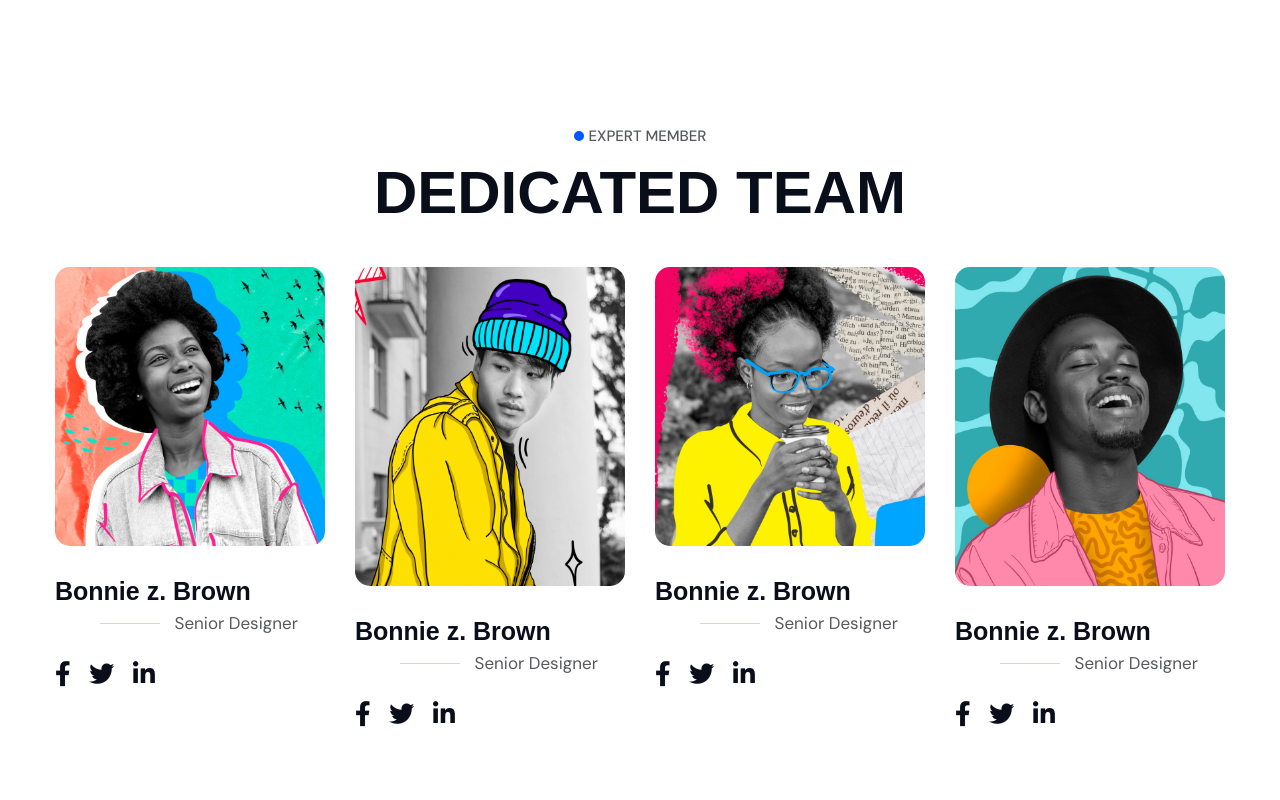
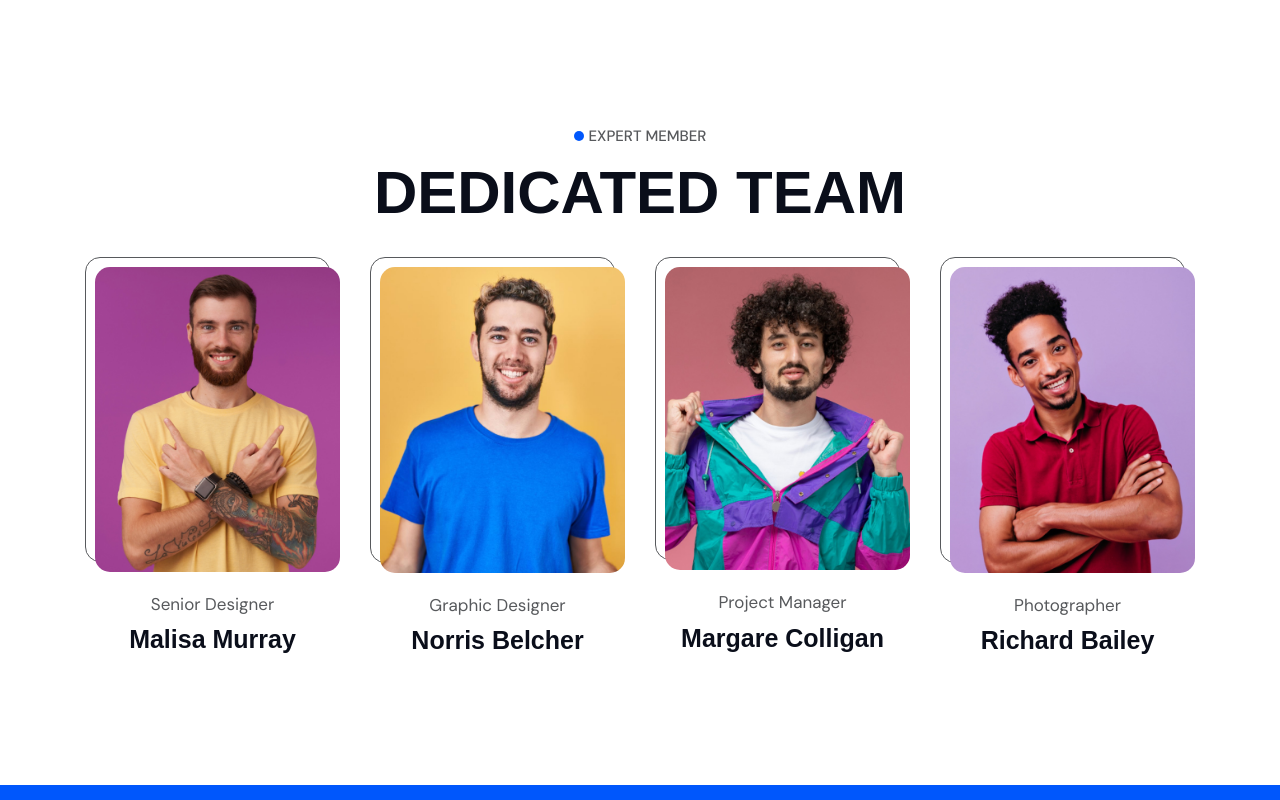
Before and after one commit to NISHAN75/salim-rana-Envato-project-1, a plain HTML site: page index-2.html in a window 1280 px wide. Shown: the part 5520-6320 px from the top of the page. Drawn offline with Linux system fonts and the light colour scheme; a web font is replaced by a local one.

Commit message:
home page 2 team sectio is ok

```diff
--- a/assets/scss/layout/pages/_team.scss
+++ b/assets/scss/layout/pages/_team.scss
@@ -12,7 +12,22 @@
 
 .tpteam{
     &__thumb{
+        position: relative;
+        z-index: 1;
         & img{
+            border-radius: 15px;
+        }
+        &-2{
+            margin-left: 10px;
+        }
+        &-border{
+            position: absolute;
+            left: -10px;
+            top: -10px;
+            height: 100%;
+            width: 100%;
+            border: 1px solid #57595c;
+            z-index: -1;
             border-radius: 15px;
         }
     }
@@ -45,6 +60,30 @@
             font-size: 25px;
             margin-right: 15px;
         }
+        &-2{
+            position: absolute;
+            left: 0;
+            right: 0;
+            top: 55%;
+            transform: translateY(-50%);
+            z-index: 2;
+            opacity: 0;
+            visibility: hidden;
+            transition: all 0.3s linear;
+            & a {
+                height: 50px;
+                width: 50px;
+                color: #0A0E1A;
+                background-color: #fff;
+                display: inline-block;
+                border-radius: 50%;
+                line-height: 60px;
+                margin: 0 2px;
+                & i{
+                    font-size: 25px;
+                }
+            }
+        }
     }
     &__title{
         font-size: 30px;
@@ -54,11 +93,23 @@
         }
 
     }
+    &__subtitle{
+        display: block;
+        margin-bottom: 7px;
+    }
     & span{
         @media #{$lg}{
             margin-left: 0px;
         }
     }
+    &:hover{
+        & .tpteam__social-2{
+            opacity: 1;
+            visibility: visible;
+            top: 50%;
+        }
+    }
+
 }
 
 .tp-swiper-team-button{
--- a/index-2.html
+++ b/index-2.html
@@ -471,147 +471,121 @@
         <!-- tp video area section end -->
 
         <!-- tp team area section start -->
-        <div class="tp-team-area pt-130 pb-130 pl-100 pr-100">
-            <div class="container-fluid">
+        <div class="tp-team-area pt-130 pb-90 ">
+            <div class="container">
                 <div class="tp-section-title-wrapper mb-40 text-center">
                     <span class="tp-section-subtitle mb-10"> <i></i>expert member</span>
                     <h2 class="tp-section-title mb-0 text-upper">
                         dedicated team
                     </h2>
                 </div>
-                <div class="swiper tp-team-active">
-                    <div class="swiper-wrapper">
-                        <div class="swiper-slide">
-                        <div class="tpteam">
-                            <div class="tpteam__thumb">
+                <div class="row">
+                    <div class="col-lg-3 col-md-6">
+                        <div class="tpteam text-center mb-40">
+                            <div class="tpteam__thumb tpteam__thumb-2 br-15 mb-20">
                                 <a href="#">
-                                    <img src="assets/img/team/team-1.jpg" alt="...">
+                                    <img src="assets/img/home-2/team/team-1.jpg" alt="...">
+                                    <div class="tpteam__thumb-border"></div>
+
                                 </a>
+                                <div class="tpteam__social-2 mt-20">
+                                    <a href="#">
+                                        <i class="fab fa-facebook-f"></i>
+                                    </a>
+                                    <a href="#">
+                                        <i class="fab fa-twitter"></i>
+                                    </a>
+                                    <a href="#">
+                                        <i class="fab fa-linkedin-in"></i>
+                                    </a>
+                                </div>
                             </div>
-                            <div class="tpteam__info mt-30 ml-80">
-                                <h3 class="tpteam__title">
-                                    <a href="#">
-                                        Bonnie z. Brown
-                                    </a>
-                                </h3>
-                                <span class="ml-45"> <i></i> Senior Designer</span>
-                                    <div class="tpteam__social mt-20">
-                                    <a href="#"><i class="fab fa-facebook-f"></i></a>
-                                    <a href="#"><i class="fab fa-twitter"></i></a>
-                                    <a href="#"><i class="fab fa-linkedin-in"></i></a>
-                                    </div>
+                            <div class="tpteam__info">
+                                <span class="tpteam__subtitle">Senior Designer</span>
+                                <h3 class="tpteam__title"><a href="#">Malisa Murray</a></h3>
+
                             </div>
                         </div>
-                        </div>
-                        <div class="swiper-slide">
-                        <div class="tpteam">
-                            <div class="tpteam__thumb">
+                    </div>
+                    <div class="col-lg-3 col-md-6">
+                        <div class="tpteam text-center mb-40">
+                            <div class="tpteam__thumb tpteam__thumb-2 br-15 mb-20">
                                 <a href="#">
-                                    <img src="assets/img/team/team-2.jpg" alt="...">
+                                    <img src="assets/img/home-2/team/team-2.jpg" alt="...">
+                                    <div class="tpteam__thumb-border"></div>
+
                                 </a>
+                                <div class="tpteam__social-2 mt-20">
+                                    <a href="#">
+                                        <i class="fab fa-facebook-f"></i>
+                                    </a>
+                                    <a href="#">
+                                        <i class="fab fa-twitter"></i>
+                                    </a>
+                                    <a href="#">
+                                        <i class="fab fa-linkedin-in"></i>
+                                    </a>
+                                </div>
                             </div>
-                            <div class="tpteam__info mt-30 ml-80">
-                                <h3 class="tpteam__title">
-                                    <a href="#">
-                                        Bonnie z. Brown
-                                    </a>
-                                </h3>
-                                <span class="ml-45"> <i></i> Senior Designer</span>
-                                    <div class="tpteam__social mt-20">
-                                    <a href="#"><i class="fab fa-facebook-f"></i></a>
-                                    <a href="#"><i class="fab fa-twitter"></i></a>
-                                    <a href="#"><i class="fab fa-linkedin-in"></i></a>
-                                    </div>
+                            <div class="tpteam__info">
+                                <span class="tpteam__subtitle">Graphic Designer</span>
+                                <h3 class="tpteam__title"><a href="#">Norris Belcher</a></h3>
+
                             </div>
                         </div>
-                        </div>
-                        <div class="swiper-slide">
-                        <div class="tpteam">
-                            <div class="tpteam__thumb">
+                    </div>
+                    <div class="col-lg-3 col-md-6">
+                        <div class="tpteam text-center mb-40">
+                            <div class="tpteam__thumb tpteam__thumb-2 br-15 mb-20">
                                 <a href="#">
-                                    <img src="assets/img/team/team-3.jpg" alt="...">
+                                    <img src="assets/img/home-2/team/team-3.jpg" alt="...">
+                                    <div class="tpteam__thumb-border"></div>
+
                                 </a>
+                                <div class="tpteam__social-2 mt-20">
+                                    <a href="#">
+                                        <i class="fab fa-facebook-f"></i>
+                                    </a>
+                                    <a href="#">
+                                        <i class="fab fa-twitter"></i>
+                                    </a>
+                                    <a href="#">
+                                        <i class="fab fa-linkedin-in"></i>
+                                    </a>
+                                </div>
                             </div>
-                            <div class="tpteam__info mt-30 ml-80">
-                                <h3 class="tpteam__title">
-                                    <a href="#">
-                                        Bonnie z. Brown
-                                    </a>
-                                </h3>
-                                <span class="ml-45"> <i></i> Senior Designer</span>
-                                    <div class="tpteam__social mt-20">
-                                    <a href="#"><i class="fab fa-facebook-f"></i></a>
-                                    <a href="#"><i class="fab fa-twitter"></i></a>
-                                    <a href="#"><i class="fab fa-linkedin-in"></i></a>
-                                    </div>
+                            <div class="tpteam__info">
+                                <span class="tpteam__subtitle">Project Manager</span>
+                                <h3 class="tpteam__title"><a href="#">Margare Colligan</a></h3>
+
                             </div>
                         </div>
-                        </div>
-                        <div class="swiper-slide">
-                        <div class="tpteam">
-                            <div class="tpteam__thumb">
+                    </div>
+                    <div class="col-lg-3 col-md-6">
+                        <div class="tpteam text-center mb-40">
+                            <div class="tpteam__thumb tpteam__thumb-2 br-15 mb-20">
                                 <a href="#">
-                                    <img src="assets/img/team/team-4.jpg" alt="...">
+                                    <img src="assets/img/home-2/team/team-4.jpg" alt="...">
+                                    <div class="tpteam__thumb-border"></div>
+
                                 </a>
+                                <div class="tpteam__social-2 mt-20">
+                                    <a href="#">
+                                        <i class="fab fa-facebook-f"></i>
+                                    </a>
+                                    <a href="#">
+                                        <i class="fab fa-twitter"></i>
+                                    </a>
+                                    <a href="#">
+                                        <i class="fab fa-linkedin-in"></i>
+                                    </a>
+                                </div>
                             </div>
-                            <div class="tpteam__info mt-30 ml-80">
-                                <h3 class="tpteam__title">
-                                    <a href="#">
-                                        Bonnie z. Brown
-                                    </a>
-                                </h3>
-                                <span class="ml-45"> <i></i> Senior Designer</span>
-                                    <div class="tpteam__social mt-20">
-                                    <a href="#"><i class="fab fa-facebook-f"></i></a>
-                                    <a href="#"><i class="fab fa-twitter"></i></a>
-                                    <a href="#"><i class="fab fa-linkedin-in"></i></a>
-                                    </div>
+                            <div class="tpteam__info">
+                                <span class="tpteam__subtitle">Photographer</span>
+                                <h3 class="tpteam__title"><a href="#">Richard Bailey</a></h3>
+
                             </div>
-                        </div>
-                        </div>
-                        <div class="swiper-slide">
-                        <div class="tpteam">
-                            <div class="tpteam__thumb">
-                                <a href="#">
-                                    <img src="assets/img/team/team-1.jpg" alt="...">
-                                </a>
-                            </div>
-                            <div class="tpteam__info mt-30 ml-80">
-                                <h3 class="tpteam__title">
-                                    <a href="#">
-                                        Bonnie z. Brown
-                                    </a>
-                                </h3>
-                                <span class="ml-45"> <i></i> Senior Designer</span>
-                                    <div class="tpteam__social mt-20">
-                                    <a href="#"><i class="fab fa-facebook-f"></i></a>
-                                    <a href="#"><i class="fab fa-twitter"></i></a>
-                                    <a href="#"><i class="fab fa-linkedin-in"></i></a>
-                                    </div>
-                            </div>
-                        </div>
-                        </div>
-                        <div class="swiper-slide">
-                        <div class="tpteam">
-                            <div class="tpteam__thumb">
-                                <a href="#">
-                                    <img src="assets/img/team/team-2.jpg" alt="...">
-                                </a>
-                            </div>
-                            <div class="tpteam__info mt-30 ml-80">
-                                <h3 class="tpteam__title">
-                                    <a href="#">
-                                        Bonnie z. Brown
-                                    </a>
-                                </h3>
-                                <span class="ml-45"> <i></i> Senior Designer</span>
-                                    <div class="tpteam__social mt-20">
-                                    <a href="#"><i class="fab fa-facebook-f"></i></a>
-                                    <a href="#"><i class="fab fa-twitter"></i></a>
-                                    <a href="#"><i class="fab fa-linkedin-in"></i></a>
-                                    </div>
-                            </div>
-                        </div>
                         </div>
                     </div>
                 </div>
```
Also changed, not shown: assets/css/style.css, assets/img/home-2/team/team-1.jpg (added), assets/img/home-2/team/team-2.jpg (added), assets/img/home-2/team/team-3.jpg (added), assets/img/home-2/team/team-4.jpg (added), 1 other file.
